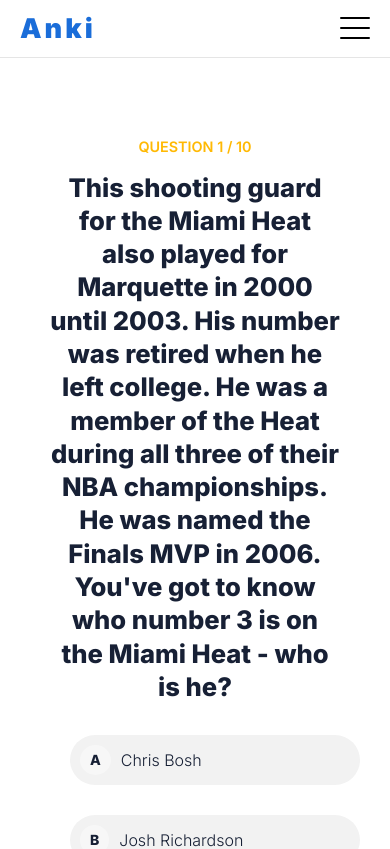
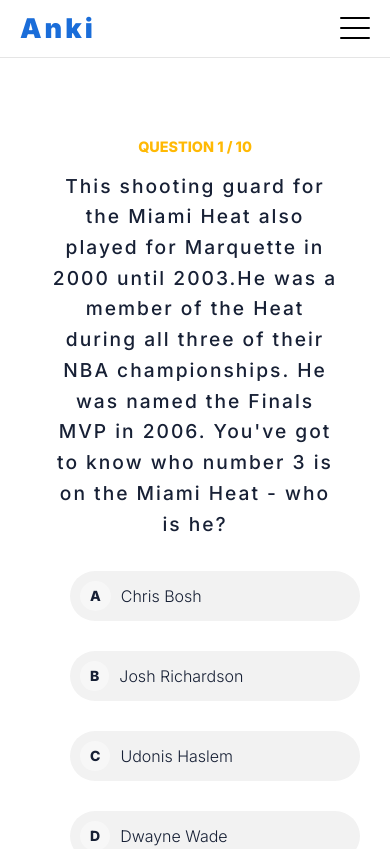
Before and after one commit to EmmanuelTolani/test-app, a Next.js app: page /quiz2 in a window 390 px wide. Shown: the top 849 px of the page. Built offline with nearby package versions, Linux system fonts and the light colour scheme.

Commit message:
fixed styling issue

```diff
--- a/src/components/question/qBank1.js
+++ b/src/components/question/qBank1.js
@@ -6,14 +6,14 @@
   },
   {
     question:
-      "This shooting guard for the Miami Heat also played for Marquette in 2000 until 2003. His number was retired when he left college. He was a member of the Heat during all three of their NBA championships. He was named the Finals MVP in 2006. You've got to know who number 3 is on the Miami Heat - who is he?",
+      "This shooting guard for the Miami Heat also played for Marquette in 2000 until 2003.He was a member of the Heat during all three of their NBA championships. He was named the Finals MVP in 2006. You've got to know who number 3 is on the Miami Heat - who is he?",
     answers: ["Chris Bosh", "Josh Richardson", "Udonis Haslem", "Dwayne Wade"],
     correct: "Dwayne Wade",
     questionId: "099092",
   },
   {
     question:
-      "At the age of nine, this great NBA player, stood 5'8 tall. He grew to a striking 7'2, which helped this NBA center achieve his maximum potential. Playing on 'The #1 High School Team of the Century',led this player to the UCLA Bruins. While he was there, they won three national titles. He was the first draft pick in 1969 for the Milwaukee Bucks. In 1971, they won the NBA Championship. He was traded to the LA Lakers in 1975 and while there they won five NBA Championships. His trademark shot was the sky-hook. He retired in 1989. His name is ______ .",
+      "He was the first draft pick in 1969 for the Milwaukee Bucks. In 1971, they won the NBA Championship. He was traded to the LA Lakers in 1975 and while there they won five NBA Championships. His trademark shot was the sky-hook. He retired in 1989. His name is ______ .",
     answers: [
       "Kareem Abdul-Jabbar",
       "Julius Erving",
@@ -25,7 +25,7 @@
   },
   {
     question:
-      "This basketball star was born on February 17, 1963, in Brooklyn, New York. He left the University of North Carolina at Chapel Hill after his junior year as he was drafted by the Chicago Bulls. He was named the NBA Rookie of the Year. The Bulls won six championships while he was on their roster. He was inducted into the Naismith Memorial Basketball Hall of Fame in 2009. His nick name would give his name away. Who is this all star?",
+      "This basketball star left the University of North Carolina at Chapel Hill after his junior year as he was drafted by the Chicago Bulls. The Bulls won six championships while he was on their roster. His nick name would give his name away. Who is this all star?",
     answers: [
       " Allen Iverson",
       "Charles Barkley",
@@ -37,7 +37,7 @@
   },
   {
     question:
-      'This member of the Olympic gold medal, 1992 "Dream Team" was inducted as a unit to the Naismith Memorial Hall of Fame in 2010. He also was inducted as an individual player at the same time. His jersey number at the University of Central Arkansas and the Chicago Bulls was retired after he left both teams. The Bleacher Report named him the greatest defensive small forward ever in NBA history. In 1996 he was named on the list of the 50 Greatest Players in NBA History. Can you name this player, who announced his retirement in October, 2004?',
+      'This member of the Olympic gold medal, 1992 "Dream Team" was inducted as a unit to the Naismith Memorial Hall of Fame in 2010. The Chicago Bulls retired his jersey after he left both teams. The Bleacher Report named him the greatest defensive small forward ever in NBA history. Can you name this player?',
     answers: [
       "Dwayne Wade",
       "Michael Jordan",
@@ -49,7 +49,7 @@
   },
   {
     question:
-      "This great player started his career in the ABA. In 1974 and 1976 he assisted his team, the New York Nets, to win the ABA Championship. After that he switched to the NBA and played for the Philadelphia 76ers. They won the championship in 1983. Who is the man that had a combined championship of three wins? ",
+      "This great player started his career in the ABA. They won the championship in 1983. Who is the man that had a combined championship of three wins? ",
     answers: [
       "Julius Irving",
       "Charles Barkley",
@@ -61,7 +61,7 @@
   },
   {
     question:
-      "This Michigan State University student was drafted number one by the Los Angeles Lakers in 1979. They went to the championship and won five times. He was the season MVP three times. He was recognized as one of America's most influential Afro-American businessmen in 2009 by Ebony magazine. Who is this magical player?",
+      "This Michigan State University student was drafted number one by the Los Angeles Lakers in 1979. They went to the championship and won five times. He was the season MVP three times. Who is this magical player?",
     answers: [
       "Earvin Johnson",
       "Kareem Abdul-Jabbar",
@@ -73,7 +73,7 @@
   },
   {
     question:
-      "This center from the University of San Francisco, played on the Celtics from 1956 until 1969. He won 11 championships with his team and played on the All Star team 12 times. In 1975, he was inducted into the Naismith Memorial Basketball Hall of Fame. Can you name this all star?",
+      "This center from the University of San Francisco, played on the Celtics from 1956 until 1969. He won 11 championships with his team and played on the All Star team 12 times. Can you name this all star?",
     answers: ["Bill Russell", "Bob Pettit", "Larry Foust", "Neil Johnston"],
     correct: "Bill Russell",
     questionId: "09909965",
@@ -87,7 +87,7 @@
   },
   {
     question:
-      "This 7'1 NBA star was the first ever to score 31,419 points during his career. He began playing ball in 1958 with the Harlem Globetrotters. Then in 1959, he joined the NBA team, the Philadelphia Warriors. He followed the Warriors to San Francisco, then moved back to Philadelphia to play with 76ers. In 1968, he was traded to the Los Angeles Lakers and stayed there until he retired in 1973. He was inducted into the Naismith Memorial Basketball Hall of Fame in 1979. Who is this player that was nicknamed 'The Big Dipper?'",
+      "This 7'1 NBA star was the first ever to score 31,419 points during his career. He began playing ball in 1958 with the Harlem Globetrotters. Who is this player that was nicknamed 'The Big Dipper?'",
     answers: [
       "Bill Russell",
       "Kareem Abdul-Jabbar",
@@ -99,7 +99,7 @@
   },
   {
     question:
-      "Giving you the name of #33's one and only, New England, team would be a dead give away. He was known as 'The Hick from French Lick' Playing for the same team from 1979 until 1992, winning three NBA championships and three NBA MVP awards were all part of his outstanding achievements. In 1998 he was inducted into the Naismith Memorial Basketball Hall of Fame. Can you name the 1997 coach of the Indiana Pacers?",
+      "#33 was known as 'The Hick from French Lick' Playing for the same team from 1979 until 1992, winning three NBA championships and three NBA MVP awards were all part of his outstanding achievements. Can you name this player?",
     answers: ["Shaquille O'Neal", "Jerry West", "Larry Bird", "Steve Kerr"],
     correct: "Larry Bird",
     questionId: "0992209993",
--- a/styles/_quiz.scss
+++ b/styles/_quiz.scss
@@ -41,17 +41,18 @@
         font-size: 0.9rem;
         text-transform: uppercase;
         color: #FFB904;
-        font-weight: 600;
+        font-weight: 700;
         margin-bottom: 1rem;
     }
 
     &__question {
-        font-size: 1.6rem;
-        line-height: 130%;
-        font-weight: 700;
+        font-size: 1.4rem;
+        line-height: 160%;
+        font-weight: 500;
         margin-bottom: 2rem;
         color: #172035;
         text-align: center;
+        letter-spacing: 2px;
     }
 
     &__answers {
@@ -203,6 +204,14 @@
 
 /* Medium devices (landscape tablets, 768px and up) */
 @media only screen and (max-width: 768px) {
+    .question-box{
+        &__question{
+            font-size: 1.2rem;
+            text-align: center;
+            font-weight: 500;
+            letter-spacing: 2px;
+        }
+    }
     .choose-quiz {
         &__quiz {
         h1{
```
